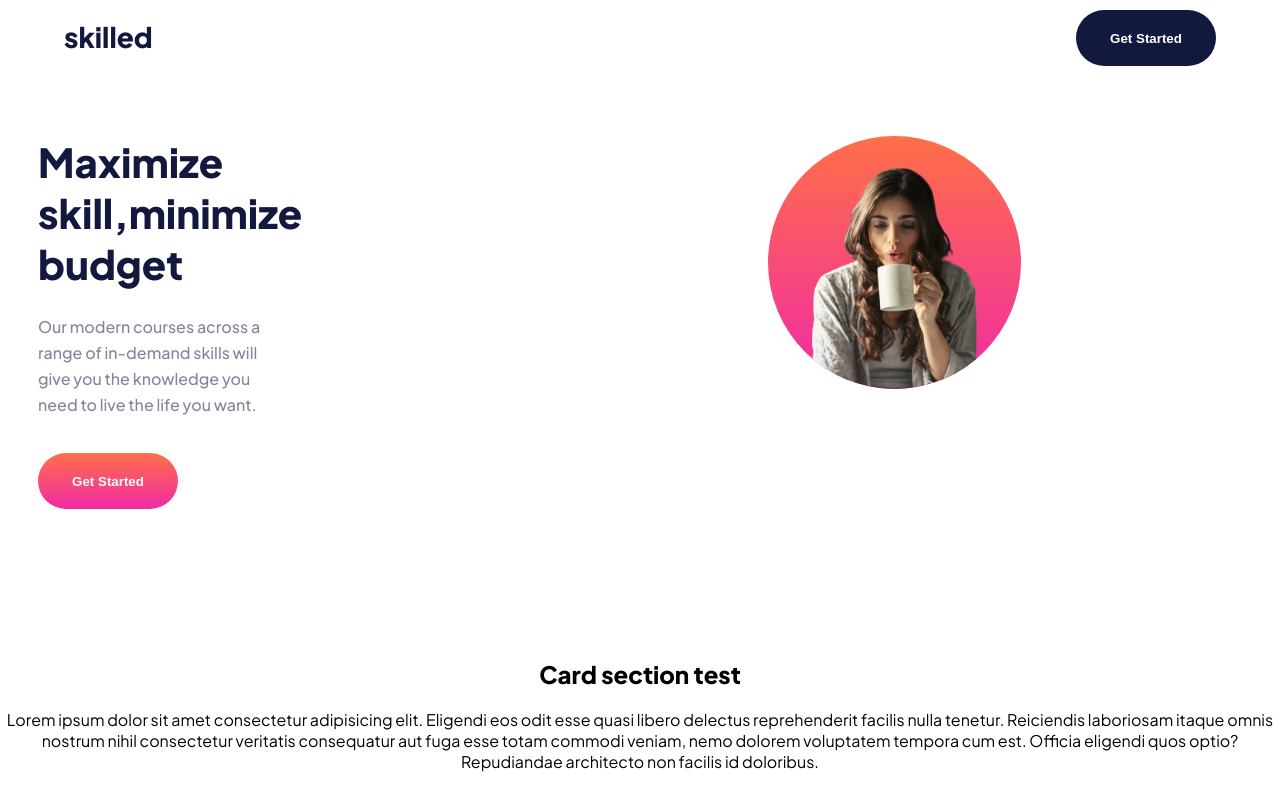
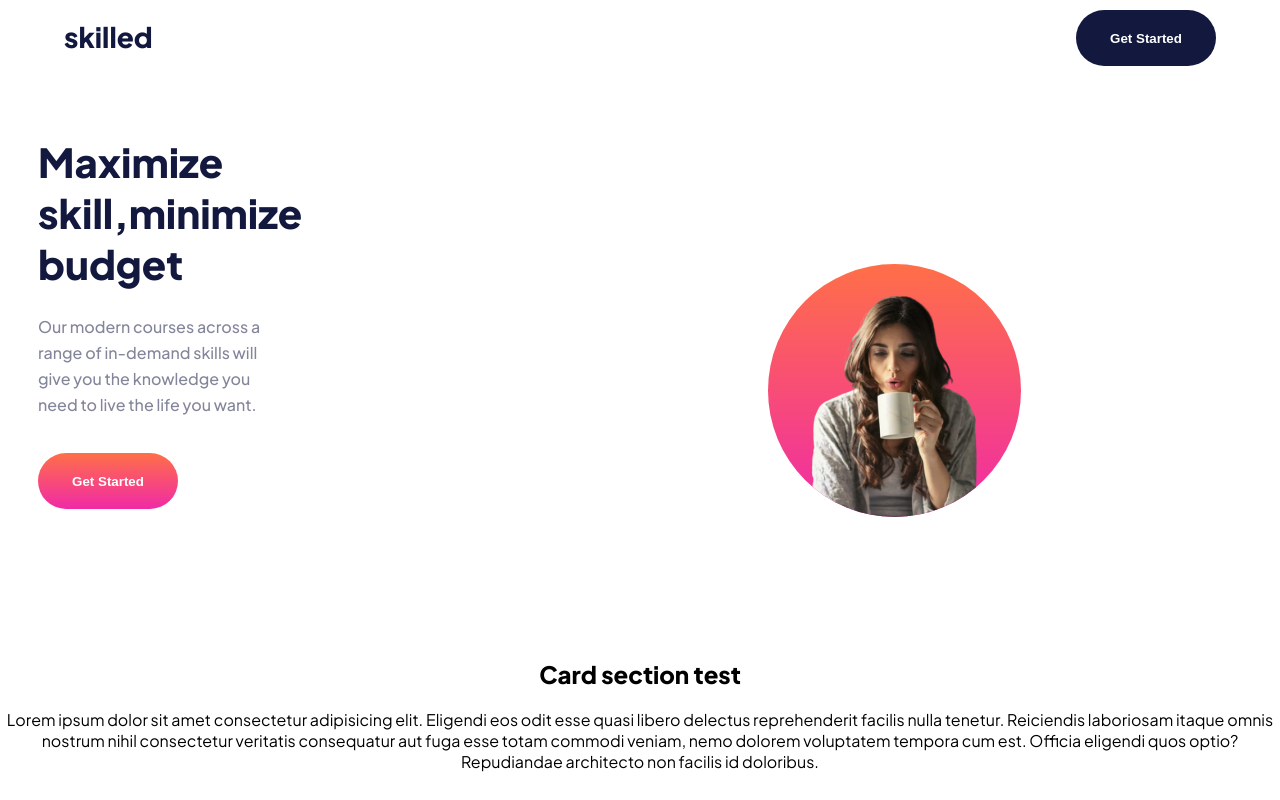
Before and after one commit to PiriyaLapa/Skilled-e-learning-landing-page, a React (Create React App) app: page / in a window 1280 px wide. Built offline with nearby package versions, Linux system fonts and the light colour scheme.

Commit message:
update to try to deploy

```diff
--- a/src/components/figure/styles.ts
+++ b/src/components/figure/styles.ts
@@ -44,6 +44,9 @@ export const CircleShape = styled.div<{ color: string }>`
 `;
 
 export const InnerBox = styled.div`
-  width:100%;
-  height:0 auto;
+  @media screen and (min-width:375px){
+    width:100%;
+    height: auto;
+    margin-top:8rem;
+  }
 `;
```
Also changed, not shown: src/components/figure/MobileHero.tsx (+4 -4 lines).
